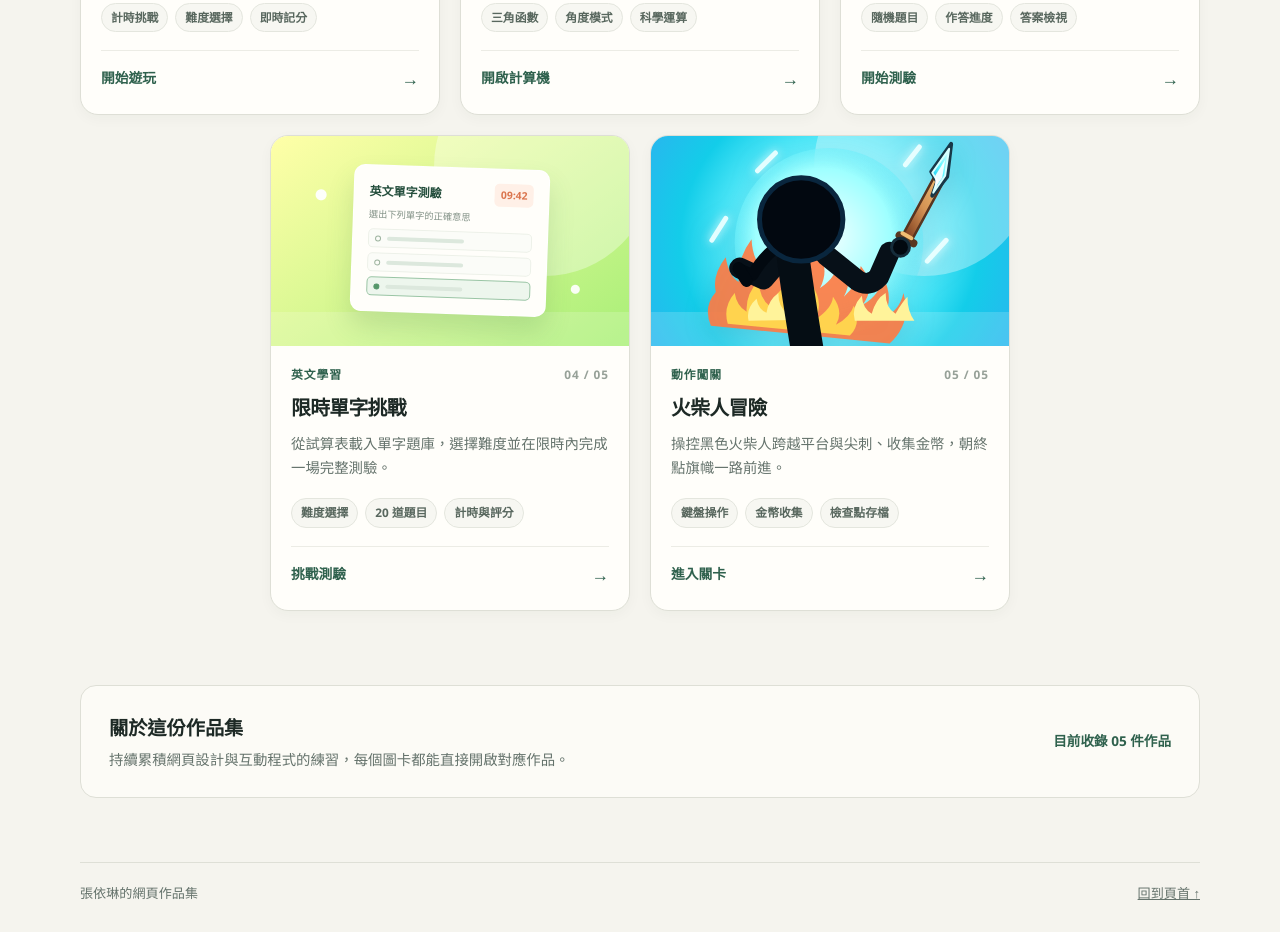
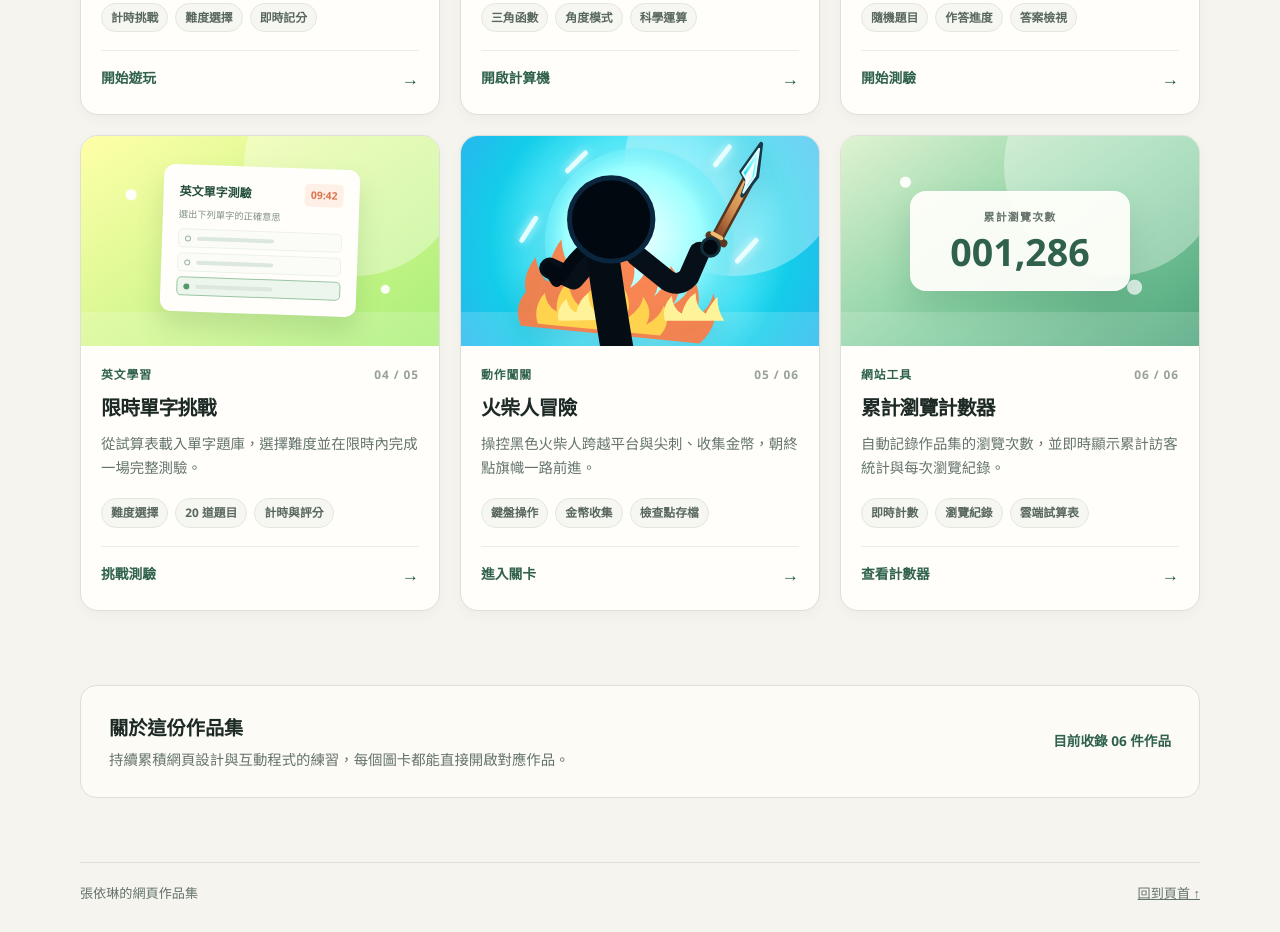
Before and after one commit to 10358004-gif/10358004-gif.github.io, a plain HTML site: page index.html in a window 1280 px wide. Shown: the part 1127-2059 px from the top of the page. Drawn offline with Linux system fonts and the light colour scheme; a script that the page names is missing.

Commit message:
123658999

```diff
--- a/index.html
+++ b/index.html
@@ -3,7 +3,7 @@
 <head>
     <meta charset="UTF-8">
     <meta name="viewport" content="width=device-width, initial-scale=1.0">
-    <meta name="description" content="探索互動遊戲、工程計算機與英文學習工具，歡迎瀏覽我的五個網頁作品。">
+    <meta name="description" content="探索互動遊戲、工程計算機、英文學習工具與訪客計數器，歡迎瀏覽我的六個網頁作品。">
     <title>作品集 — 張依琳</title>
     <style>
         :root {
@@ -257,10 +257,6 @@
             transition: transform 190ms ease, box-shadow 190ms ease, border-color 190ms ease;
         }
 
-        .project-card:nth-child(4) {
-            grid-column: 2 / span 2;
-        }
-
         .project-card:hover {
             transform: translateY(-5px);
             border-color: #bbc9bc;
@@ -338,6 +334,43 @@
         .art-stick {
             background:
                 radial-gradient(circle at 50% 50%, #b8ffff 0, #72f5ff 38%, #13cde9 72%, #28b7ee 100%);
+        }
+
+        .art-counter {
+            place-items: center;
+            background:
+                radial-gradient(circle at 18% 22%, rgba(255, 255, 255, 0.95) 0 5px, transparent 6px),
+                radial-gradient(circle at 82% 72%, rgba(255, 255, 255, 0.75) 0 7px, transparent 8px),
+                linear-gradient(145deg, #dff3d1, #85cfa1 55%, #4da47b);
+        }
+
+        .counter-preview {
+            position: relative;
+            z-index: 1;
+            width: min(220px, 72%);
+            padding: 16px 20px;
+            border: 1px solid rgba(255, 255, 255, 0.82);
+            border-radius: 16px;
+            background: rgba(255, 254, 250, 0.94);
+            color: var(--green);
+            box-shadow: 0 16px 30px rgba(47, 97, 77, 0.16);
+            text-align: center;
+        }
+
+        .counter-preview span {
+            display: block;
+            color: var(--muted);
+            font-size: 0.68rem;
+            font-weight: 850;
+            letter-spacing: 0.12em;
+        }
+
+        .counter-preview strong {
+            display: block;
+            margin-top: 3px;
+            font-size: 2.35rem;
+            line-height: 1.2;
+            font-variant-numeric: tabular-nums;
         }
 
         .art-levels {
@@ -975,7 +1008,7 @@
             <section class="hero" aria-labelledby="hero-title">
                 <p class="eyebrow">MY SELECTED WORKS · 2026</p>
                 <h1 id="hero-title">用互動，讓點子<br><span>變得好玩。</span></h1>
-                <p class="hero-copy">你好！這裡整理了我的五個網頁作品，從互動遊戲、工程計算到英文學習工具。點選作品圖卡，立即開始體驗。</p>
+                <p class="hero-copy">你好！這裡整理了我的六個網頁作品，包含互動遊戲、工程計算、英文學習工具與訪客計數器。點選作品圖卡，立即開始體驗。</p>
                 <aside class="visitor-counter" aria-label="作品集累計瀏覽次數">
                     <span class="visitor-counter-icon" aria-hidden="true">👁</span>
                     <span class="visitor-counter-copy">
@@ -1132,13 +1165,31 @@
                             </svg>
                         </div>
                         <div class="card-content">
-                            <div class="card-meta"><span>動作闖關</span><span class="card-number">05 / 05</span></div>
+                            <div class="card-meta"><span>動作闖關</span><span class="card-number">05 / 06</span></div>
                             <h3>火柴人冒險</h3>
                             <p class="card-description">操控黑色火柴人跨越平台與尖刺、收集金幣，朝終點旗幟一路前進。</p>
                             <ul class="feature-list" aria-label="主要功能">
                                 <li>鍵盤操作</li><li>金幣收集</li><li>檢查點存檔</li>
                             </ul>
                             <div class="card-action"><span>進入關卡</span><span aria-hidden="true">→</span></div>
+                        </div>
+                    </a>
+
+                    <a class="project-card" href="8/index.html" aria-label="開啟累計瀏覽計數器">
+                        <div class="art art-counter" aria-hidden="true">
+                            <div class="counter-preview">
+                                <span>累計瀏覽次數</span>
+                                <strong>001,286</strong>
+                            </div>
+                        </div>
+                        <div class="card-content">
+                            <div class="card-meta"><span>網站工具</span><span class="card-number">06 / 06</span></div>
+                            <h3>累計瀏覽計數器</h3>
+                            <p class="card-description">自動記錄作品集的瀏覽次數，並即時顯示累計訪客統計與每次瀏覽紀錄。</p>
+                            <ul class="feature-list" aria-label="主要功能">
+                                <li>即時計數</li><li>瀏覽紀錄</li><li>雲端試算表</li>
+                            </ul>
+                            <div class="card-action"><span>查看計數器</span><span aria-hidden="true">→</span></div>
                         </div>
                     </a>
 
@@ -1150,7 +1201,7 @@
                     <h2 id="about-title">關於這份作品集</h2>
                     <p>持續累積網頁設計與互動程式的練習，每個圖卡都能直接開啟對應作品。</p>
                 </div>
-                <span class="project-count">目前收錄 05 件作品</span>
+                <span class="project-count">目前收錄 06 件作品</span>
             </section>
         </main>
 
```
